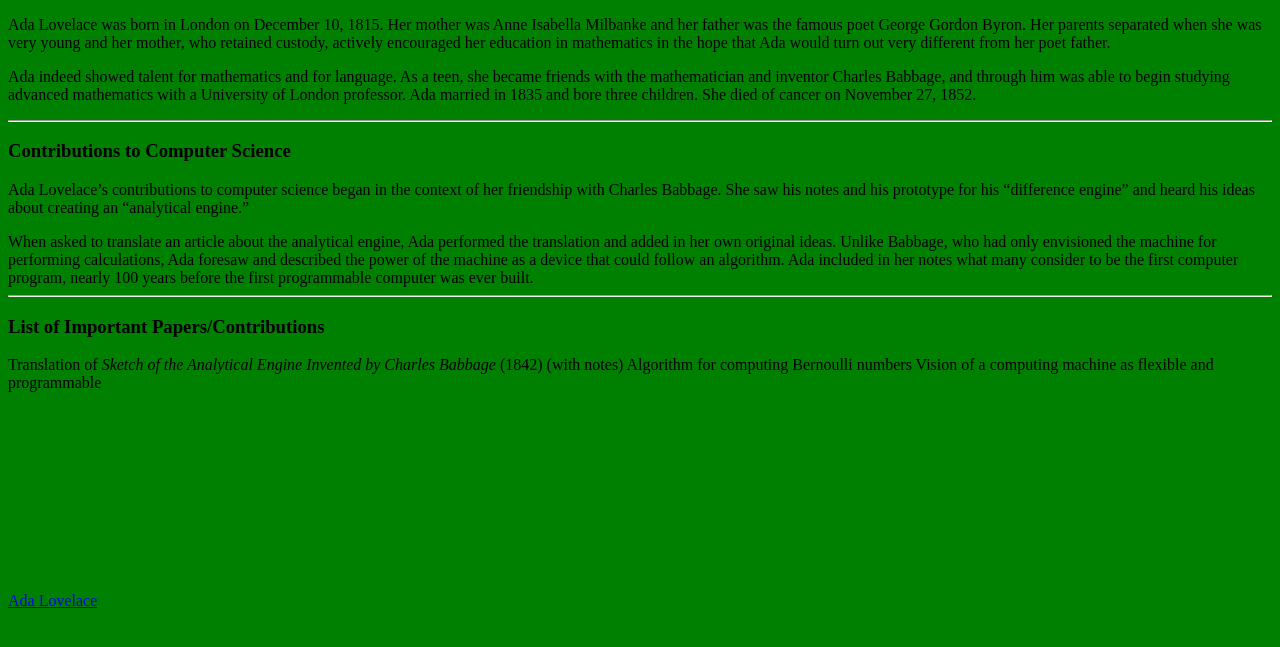
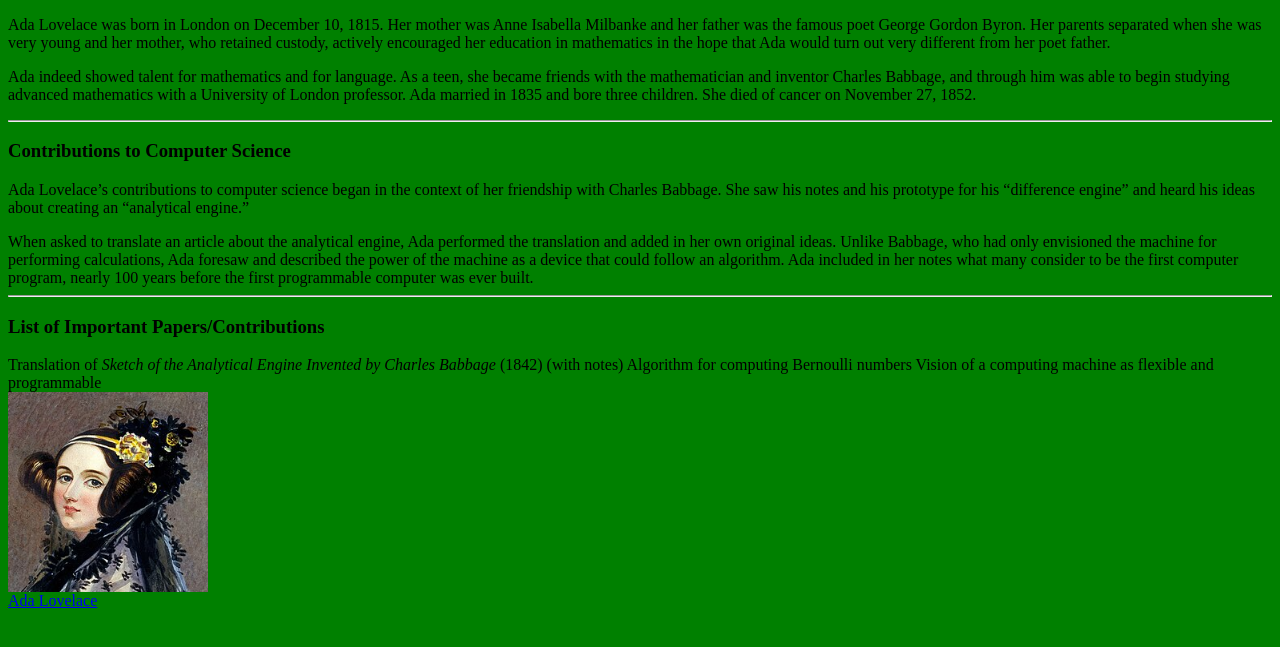
Before and after one commit to tri-codes-rgb/Tri-Ada-Lovelace, a plain HTML site: page index.html in a window 1280 px wide. Shown: the part 105-752 px from the top of the page. Drawn offline with Linux system fonts and the light colour scheme.

Commit message:
Update image source path for Ada Lovelace

```diff
--- a/index.html
+++ b/index.html
@@ -19,7 +19,7 @@
 Algorithm for computing Bernoulli numbers
 Vision of a computing machine as flexible and programmable</p1>
 <div style="width: 200px; height: 200px; overflow: hidden; position: relative;">
-  <img src="ada_lovelace.jpg"
+  <img src="images/ada_lovelace.jpg"
        alt="Ada Lovelace"
        style="position: absolute; top: -50px; left: -135px; width: 400px;">
 </div>
```
